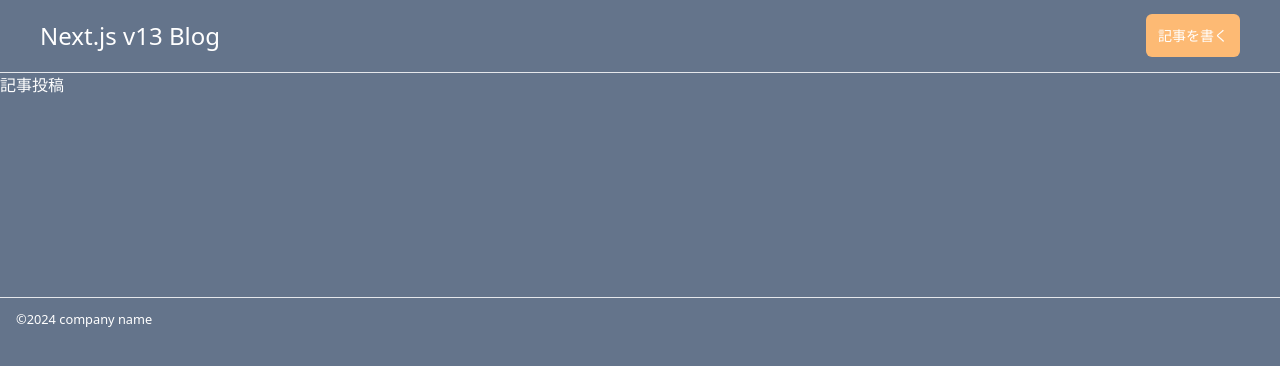
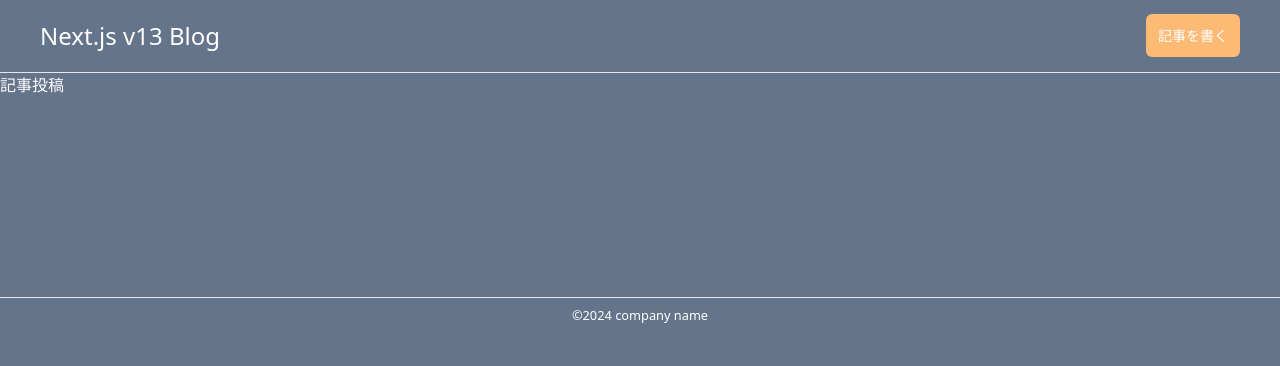
Before and after one commit to lumijoe/u_s_next13_blog, a Next.js app: page / in a window 1280 px wide. Shown: the top 366 px of the page. Built offline with nearby package versions, Linux system fonts and the light colour scheme.

Commit message:
fix footer

```diff
--- a/src/app/components/Footer.tsx
+++ b/src/app/components/Footer.tsx
@@ -3,8 +3,10 @@ import Link from 'next/link'
 
 export default function Footer () {
     return (
-        <footer className='py-2 px-4 border-t mt-[200px]'>
+        <footer className='py-2 px-4 border-t mt-[200px] flex justify-between'>
+            <div></div>
             <small>&copy;2024 company name</small>
+            <div></div>
         </footer>
     )
 }
```
